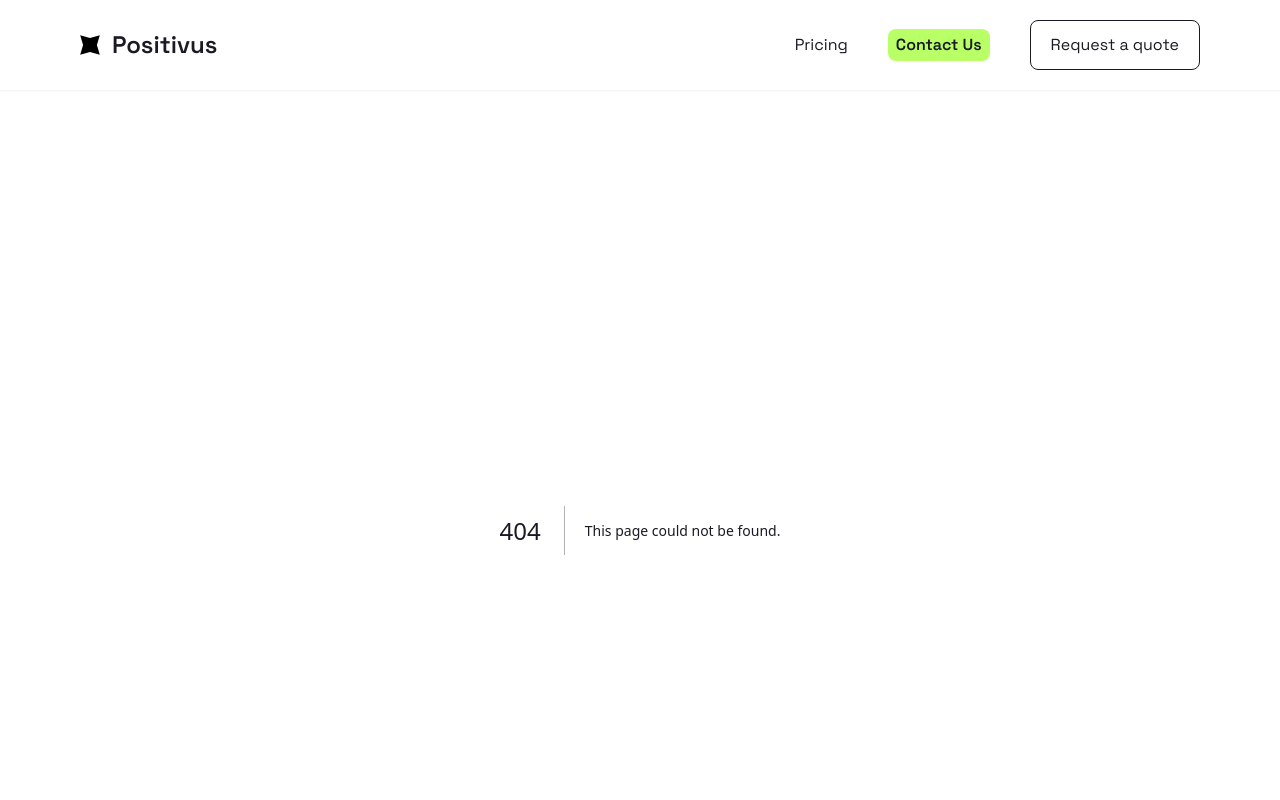
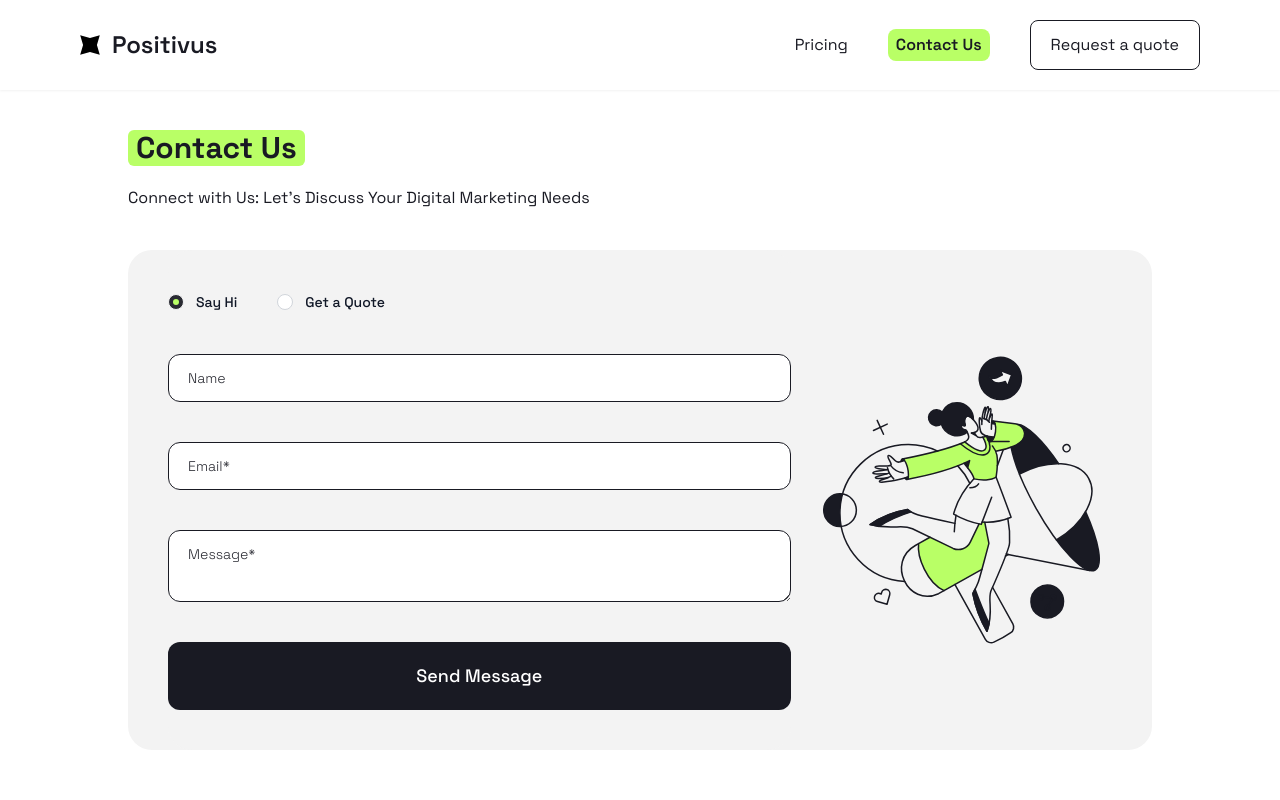
Before and after one commit to kkawakami08/positivus-site, a Next.js app: page /contact in a window 1280 px wide. Before the commit this address had no page. Shown: the top 800 px of the page. Built offline with nearby package versions, Linux system fonts and the light colour scheme.

Commit message:
added contact page

```diff
--- /dev/null
+++ b/app/contact/page.jsx
@@ -0,0 +1,29 @@
+import MainLabel from "@/components/ui/MainLabel";
+import ContactForm from "@/components/ContactForm";
+import Image from "next/image";
+import contactImg from "@/assets/images/contact-us.svg";
+
+const ContactPage = () => {
+  return (
+    <div className="flex flex-col gap-10 px-5 lg:px-0">
+      <div className="flex flex-col items-center gap-5 text-center lg:items-start">
+        <MainLabel text="Contact Us" bgColor="bg-brand-green" />
+
+        <p>Connect with Us: Let's Discuss Your Digital Marketing Needs</p>
+      </div>
+      <div className="grid grid-cols-1 lg:grid-cols-3 items-center justify-items-center bg-brand-gray px-10 rounded-3xl gap-5">
+        <ContactForm />
+        <Image
+          src={contactImg}
+          alt="contact image"
+          width="0"
+          height="0"
+          sizes="100vw"
+          className="hidden lg:block w-full"
+        />
+      </div>
+    </div>
+  );
+};
+
+export default ContactPage;
--- /dev/null
+++ b/components/ContactForm.jsx
@@ -0,0 +1,125 @@
+"use client";
+import { useState } from "react";
+import toast, { Toaster } from "react-hot-toast";
+
+const ContactForm = () => {
+  const [name, setName] = useState("");
+  const [email, setEmail] = useState("");
+  const [message, setMessage] = useState("");
+  const [checkedValue, setCheckedValue] = useState("basic-contact");
+
+  const handleSubmit = (e) => {
+    e.preventDefault();
+    if (checkedValue === "basic-contact") {
+      toast(
+        `${
+          name !== "" ? `Thanks ${name}!` : "Thank you!"
+        } Your message has been sent to our team! "${message}"`
+      );
+    } else {
+      toast(
+        `${
+          name !== "" ? `Thanks ${name}!` : "Thank you!"
+        } Our marketing team will get back to you soon about your quote!`
+      );
+    }
+
+    // Reset form
+    setName("");
+    setEmail("");
+    setMessage("");
+    setCheckedValue("basic-contact");
+  };
+
+  return (
+    <form
+      onSubmit={handleSubmit}
+      className="flex flex-col gap-10 bg-brand-gray  py-10 rounded-3xl lg:col-span-2 w-full"
+    >
+      <Toaster
+        position="bottom-center"
+        toastOptions={{
+          className: "",
+          style: {
+            border: "1px solid #191A23",
+            padding: "16px",
+            color: "#191A23",
+            backgroundColor: "#B9FF66",
+          },
+        }}
+      />
+      {/* radio buttons */}
+      <div className="flex justify-evenly lg:justify-start lg:gap-10">
+        <div className="flex items-center">
+          <input
+            checked={checkedValue === "basic-contact"}
+            id="basic-contact"
+            name="contact-method"
+            type="radio"
+            onChange={(e) => setCheckedValue(e.target.id)}
+            className="relative size-4 appearance-none rounded-full border border-gray-300 bg-white before:absolute before:inset-1 before:rounded-full before:bg-brand-green checked:border-brand-gray checked:bg-brand-light-gray focus-visible:outline focus-visible:outline-2 focus-visible:outline-offset-2 focus-visible:outline-brand-green disabled:border-gray-300 disabled:bg-gray-100 disabled:before:bg-gray-400 forced-colors:appearance-auto forced-colors:before:hidden [&:not(:checked)]:before:hidden"
+          />
+          <label
+            htmlFor="basic-contact"
+            className="ml-3 block text-sm/6 font-medium text-gray-900"
+          >
+            Say Hi
+          </label>
+        </div>
+        <div className="flex items-center">
+          <input
+            checked={checkedValue === "quote-contact"}
+            id="quote-contact"
+            name="contact-method"
+            type="radio"
+            onChange={(e) => setCheckedValue(e.target.id)}
+            className="relative size-4 appearance-none rounded-full border border-gray-300 bg-white before:absolute before:inset-1 before:rounded-full before:bg-brand-green checked:border-brand-gray checked:bg-brand-light-gray focus-visible:outline focus-visible:outline-2 focus-visible:outline-offset-2 focus-visible:outline-brand-green disabled:border-gray-300 disabled:bg-gray-100 disabled:before:bg-gray-400 forced-colors:appearance-auto forced-colors:before:hidden [&:not(:checked)]:before:hidden"
+          />
+          <label
+            htmlFor="quote-contact"
+            className="ml-3 block text-sm/6 font-medium text-gray-900"
+          >
+            Get a Quote
+          </label>
+        </div>
+      </div>
+
+      <input
+        id="name"
+        name="name"
+        type="name"
+        placeholder="Name"
+        className="block w-full rounded-xl bg-white px-5 py-3 text-base text-brand-black outline outline-1 -outline-offset-1 outline-brand-blackf font-extralight placeholder:text-brand-light-gray focus:outline focus:outline-2 focus:-outline-offset-2 focus:outline-indigo-600 sm:text-sm/6 lg:h-fit"
+        onChange={(e) => setName(e.target.value)}
+        value={name}
+      />
+      <input
+        required
+        id="email"
+        name="email"
+        type="email"
+        placeholder="Email*"
+        className="block w-full rounded-xl bg-white px-5 py-3 text-base text-brand-black outline outline-1 -outline-offset-1 outline-brand-blackf font-extralight placeholder:text-brand-light-gray focus:outline focus:outline-2 focus:-outline-offset-2 focus:outline-indigo-600 sm:text-sm/6 lg:h-fit"
+        onChange={(e) => setEmail(e.target.value)}
+        value={email}
+      />
+      <textarea
+        required
+        id="message"
+        name="message"
+        placeholder="Message*"
+        className="block w-full rounded-xl bg-white px-5 py-3 text-base text-brand-black outline outline-1 -outline-offset-1 outline-brand-blackf font-extralight placeholder:text-brand-light-gray focus:outline focus:outline-2 focus:-outline-offset-2 focus:outline-indigo-600 sm:text-sm/6 lg:h-fit"
+        onChange={(e) => setMessage(e.target.value)}
+        value={message}
+      />
+      <button
+        type="submit"
+        className="bg-brand-black text-white font-medium text-lg text-center px-7 py-5 rounded-xl flex items-center justify-center w-full lg:h-fit"
+      >
+        Send Message
+      </button>
+    </form>
+  );
+};
+
+export default ContactForm;
--- a/components/ServiceCard.jsx
+++ b/components/ServiceCard.jsx
@@ -1,6 +1,6 @@
 import MinorLabel from "./ui/MinorLabel";
 import CircleArrowButton from "./ui/CircleArrowButton";
-
+import Link from "next/link";
 import Image from "next/image";
 
 const ServiceCard = ({ service, index }) => {
@@ -15,10 +15,13 @@ const ServiceCard = ({ service, index }) => {
         lineTwo={service.lineTwo}
         bgColor={index % 2 === 0 ? "bg-brand-green" : "bg-white"}
       />
-      <div className="row-start-2   place-self-end flex w-full md:col-span-2 md:items-center gap-3">
+      <Link
+        href="/contact"
+        className="row-start-2   place-self-end flex w-full md:col-span-2 md:items-center gap-3"
+      >
         <CircleArrowButton path="/pricing" bgColor={"bg-brand-black"} />
         <p className="hidden lg:block">Learn More</p>
-      </div>
+      </Link>
       <Image
         src={service.imgSrc}
         alt={`${service.lineOne} ${service.lineTwo}`}
--- a/components/ui/CircleArrowButton.jsx
+++ b/components/ui/CircleArrowButton.jsx
@@ -1,11 +1,8 @@
-import Link from "next/link";
-
-const CircleArrowButton = ({ path, bgColor }) => {
+const CircleArrowButton = ({ bgColor }) => {
   return (
     <div
       className={`${bgColor} rounded-full w-10 h-10 flex items-center justify-center p-3 `}
     >
-      <Link href={path}>
       <svg
         xmlns="http://www.w3.org/2000/svg"
         fill="none"
@@ -20,7 +17,6 @@ const CircleArrowButton = ({ path, bgColor }) => {
           d="m4.5 19.5 15-15m0 0H8.25m11.25 0v11.25"
         />
       </svg>
-      </Link>
     </div>
   );
 };
```
Lines whose indentation alone changed are shown as unchanged.
